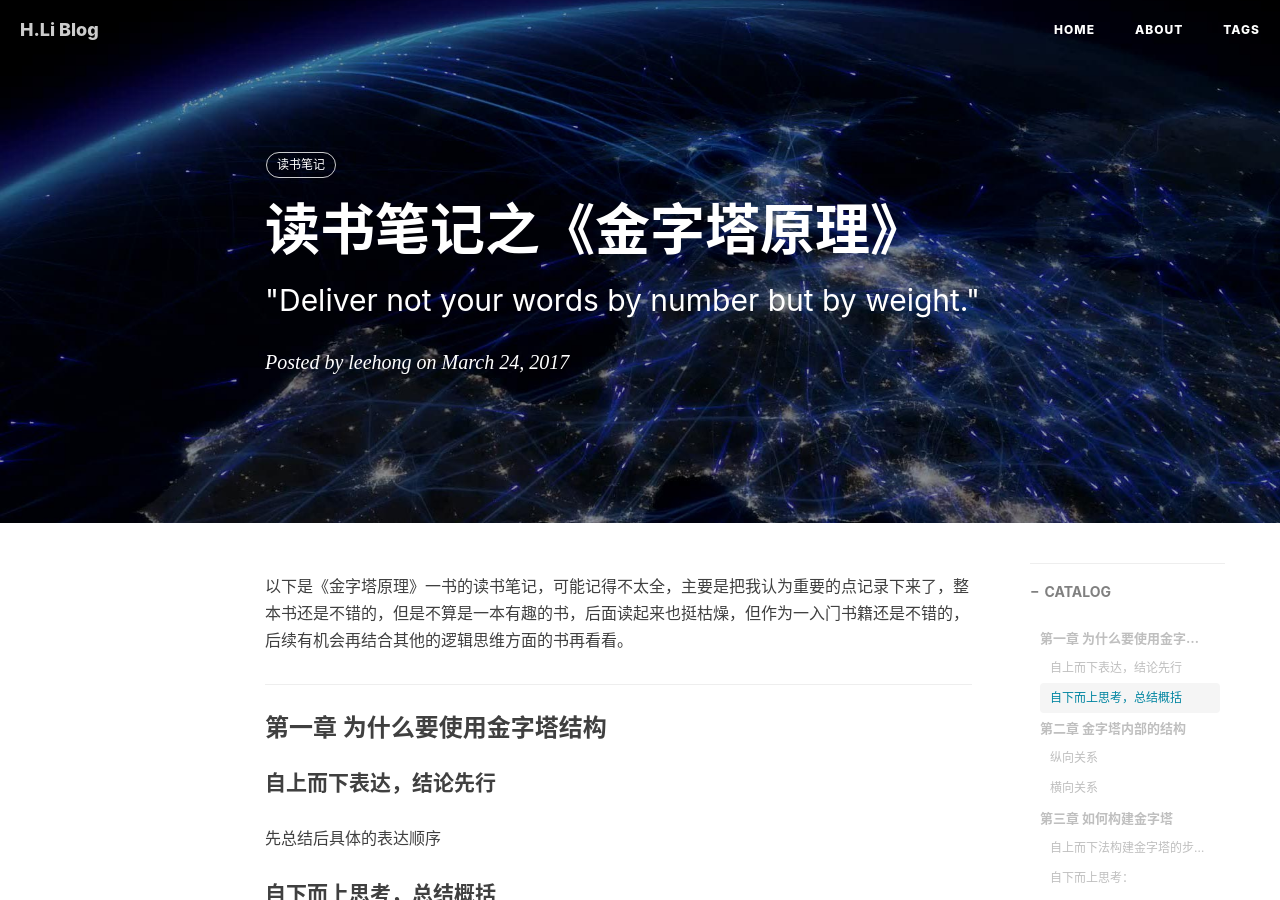
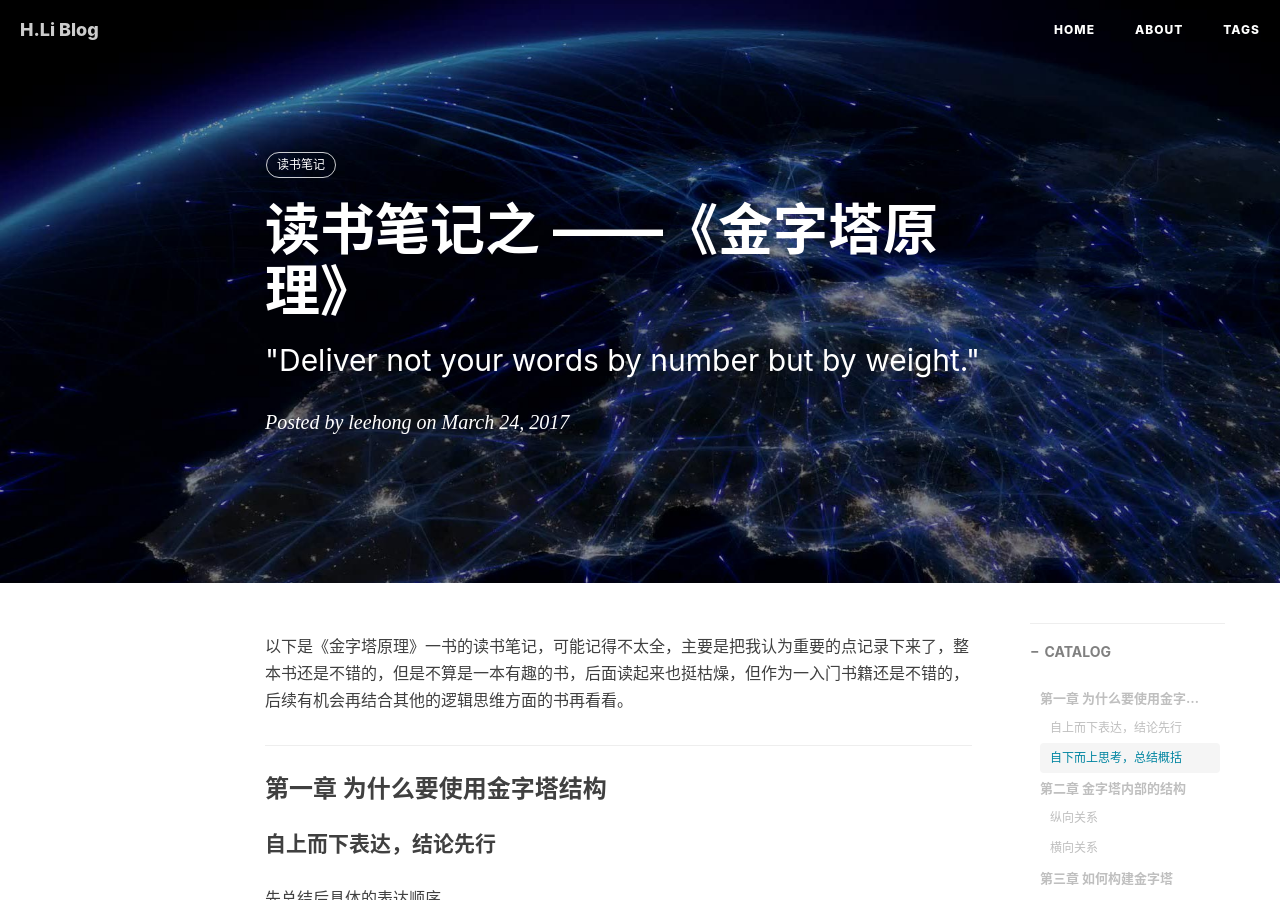
Before and after one commit to leehong2005/leehong2005.github.io, a Jekyll site: the page built from _posts/2017-03-24-note-for-pyramid.md, in a window 1280 px wide and 900 px high. Built offline with Jekyll 4.4.1, drawn with Linux system fonts in a browser that asks for light colours; comment, search, counter and statistics services are not loaded.

```diff
--- a/_posts/2017-03-24-note-for-pyramid.md
+++ b/_posts/2017-03-24-note-for-pyramid.md
@@ -1,6 +1,6 @@
 ---
 layout:     post
-title:      "读书笔记之《金字塔原理》"
+title:      "读书笔记之 ——《金字塔原理》"
 subtitle:   " \"Deliver not your words by number but by weight.\" "
 date:       2017-03-24 12:00:00
 author:     "leehong"
```
